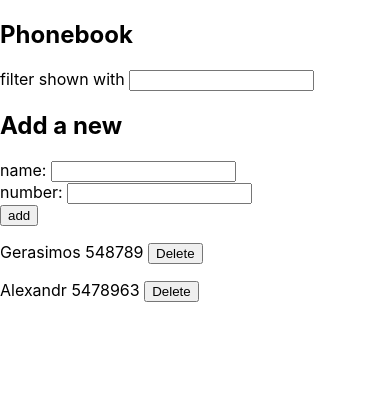
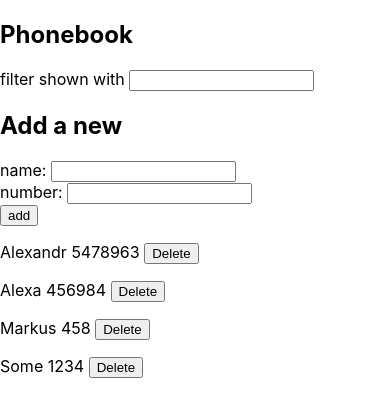
Before and after one commit to papasavvasn/fullStackOpenExercises, a React (Create React App) app in the folder exercises/part2/phonebook/: page / in a window 390 px wide. Shown: the top 416 px of the page. Built offline with nearby package versions, Linux system fonts and the light colour scheme; data requests are answered from the project's data file.

Commit message:
feat(part2d): complete ex 2.18 phonebook step10

```diff
--- a/exercises/part2/phonebook/db.json
+++ b/exercises/part2/phonebook/db.json
@@ -1,14 +1,24 @@
 {
   "persons": [
-    {
-      "name": "Gerasimos",
-      "number": "548789",
-      "id": 6
-    },
     {
       "name": "Alexandr",
       "number": "5478963",
       "id": 7
+    },
+    {
+      "number": "456984",
+      "name": "Alexa",
+      "id": "2"
+    },
+    {
+      "number": "458",
+      "name": "Markus",
+      "id": "3"
+    },
+    {
+      "number": "1234",
+      "name": "Some",
+      "id": "4"
     }
   ]
 }
--- a/exercises/part2/phonebook/src/App.tsx
+++ b/exercises/part2/phonebook/src/App.tsx
@@ -27,8 +27,18 @@ const App = () => {
         personService.addPerson({ name: newName, number: newNumber, id: persons.length + 1 + "" })
           .then(({ data }) => setPersons([...persons, { name: data.name, number: data.number, id: data.id }]))
       } else {
-        window.alert(`${newName} is already added to phonebook`)
+        if (window.confirm(`${newName} is already added to the phonebook, replace the old number with a new one`)) {
+          personService.updatePerson({ number: newNumber, id: persons.find(person => person.name === newName)!.id, name: newName })
+            .then(({ status, data }) => {
+              if (status === 200) {
+                setPersons([...persons.filter(person => person.id !== data.id), data])
+              }
+            }
+            )
+        }
       }
+      setNewName("")
+      setNewNumber("")
     },
     handleNameChange: (event: { target: HTMLInputElement }) => {
       setNewName(event.target.value)
--- a/exercises/part2/phonebook/src/services/persons.ts
+++ b/exercises/part2/phonebook/src/services/persons.ts
@@ -8,8 +8,11 @@ const addPerson = ({ name, number, id }: Person) => axios.post('http://localhost
 
 const deletePerson = (id: string) => axios.delete(`${baseUrl}/${id}`)
 
+const updatePerson = ({ name, number, id }: Person) => axios.put(`${baseUrl}/${id}`, { number, name, id })
+
 export default {
     addPerson,
     deletePerson,
-    getPersons
+    getPersons,
+    updatePerson
 }
```
